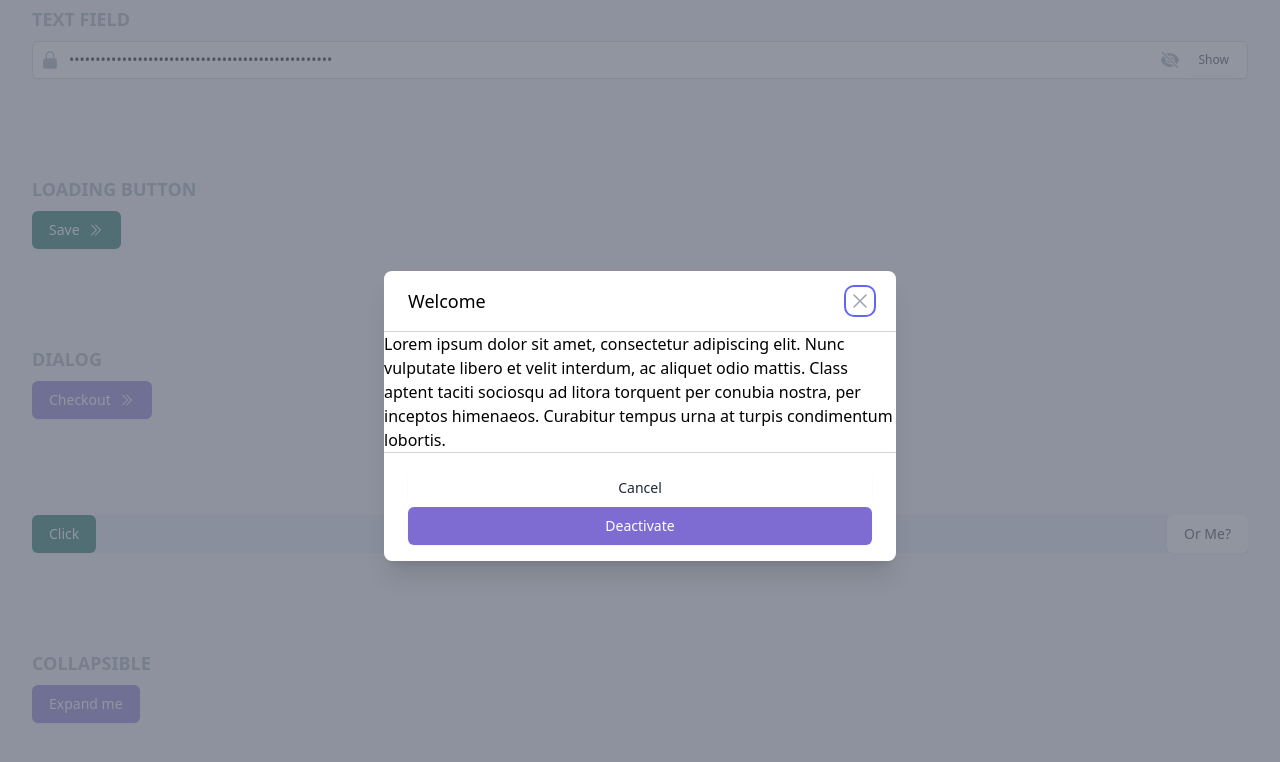
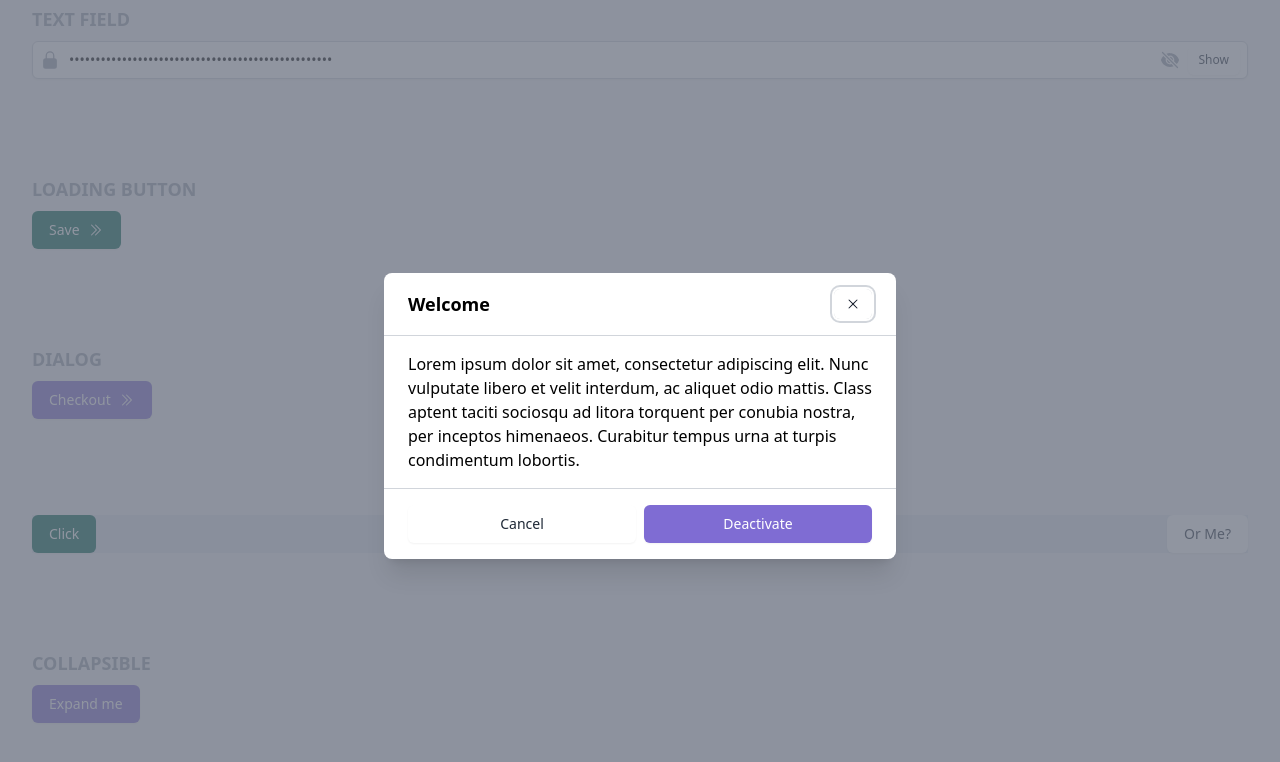
Before and after one commit to ericchernuka/atoms, a React (Vite) app: page / in a window 1280 px wide. Both pictures are taken after a click on the button "Checkout". Shown: the part 557-1319 px from the top of the page. Built offline with nearby package versions, Linux system fonts and the light colour scheme; what tailwindcss-radix would draw is missing.

Commit message:
refactor: make dialog easier to consume

```diff
--- a/src/dialog/Dialog.tsx
+++ b/src/dialog/Dialog.tsx
@@ -6,6 +6,10 @@ import {
 } from "@radix-ui/react-dialog";
 import { XMarkIcon } from "@heroicons/react/24/solid";
 import { Transition } from "@headlessui/react";
+import { Button } from "../button/Button";
+import { ButtonGroup } from "../button/ButtonGroup";
+import { Text } from "../Text";
+import { HStack } from "../stack/Stack";
 
 type DialogElement = React.ElementRef<typeof DialogPrimitive.Content>;
 interface DialogProps extends DialogContentProps {}
@@ -28,7 +32,7 @@ const DialogContent = React.forwardRef<DialogElement, DialogProps>(
           >
             <DialogPrimitive.Overlay
               forceMount
-              className="fixed inset-0 bg-gray-500 bg-opacity-75 transition-opacity grid place-items-center overflow-y-auto"
+              className="fixed inset-0 bg-gray-500 bg-opacity-75 transition-opacity grid place-items-center overflow-y-auto backdrop-blur-xs"
             >
               <div className="fixed inset-0 z-10 overflow-y-auto">
                 <div className="flex min-h-full items-end justify-center p-4 text-center sm:items-center sm:p-0 sm:m-4">
@@ -60,25 +64,35 @@ const DialogContent = React.forwardRef<DialogElement, DialogProps>(
   }
 );
 
-const DialogHeader = (props: DialogPrimitive.DialogTitleProps) => (
-  <div className="flex justify-between items-center gap-2 py-4 px-6">
-    <DialogPrimitive.Title className="text-lg" {...props} />
+const DialogHeader = ({ children }: DialogPrimitive.DialogTitleProps) => (
+  <HStack justify="spaceBetween" align="center" asChild>
+    <div className="py-4 px-6 ">
+      <Text asChild size="lg" weight="semibold" truncate>
+        <DialogPrimitive.Title>{children}</DialogPrimitive.Title>
+      </Text>
 
-    <DialogPrimitive.Close
-      aria-label="Close"
-      className="rounded-md bg-white text-gray-400 hover:text-gray-500 focus:outline-none focus:ring-2 focus:ring-indigo-500 focus:ring-offset-2 hidden sm:block h-6 w-6"
-    >
-      <XMarkIcon className="h-full w-full" />
-    </DialogPrimitive.Close>
-  </div>
+      <DialogPrimitive.Close asChild>
+        <Button
+          intent="tertiary"
+          size="xs"
+          icon={XMarkIcon}
+          aria-label="Close"
+        />
+      </DialogPrimitive.Close>
+    </div>
+  </HStack>
 );
 
 const DialogBody = (props: { children: React.ReactNode }) => (
   <div className="py-4 px-6 overflow-y-auto" {...props} />
 );
 
-const DialogFooter = (props: { children: React.ReactNode }) => (
-  <div className="py-4 px-6" {...props} />
+const DialogFooter = ({ children }: { children: React.ReactNode }) => (
+  <ButtonGroup className="py-4 px-6">{children}</ButtonGroup>
+);
+
+const DialogDescription = (props: DialogPrimitive.DialogDescriptionProps) => (
+  <DialogPrimitive.Description className="py-4 px-6" {...props} />
 );
 
 const DialogContext = React.createContext<{ open?: boolean }>({ open: false });
@@ -93,7 +107,6 @@ const Dialog = (props: DialogPrimitive.DialogProps) => {
 };
 const DialogTitle = DialogPrimitive.Title;
 const DialogTrigger = DialogPrimitive.Trigger;
-const DialogDescription = DialogPrimitive.Description;
 const DialogClose = DialogPrimitive.Close;
 
 export {
```
